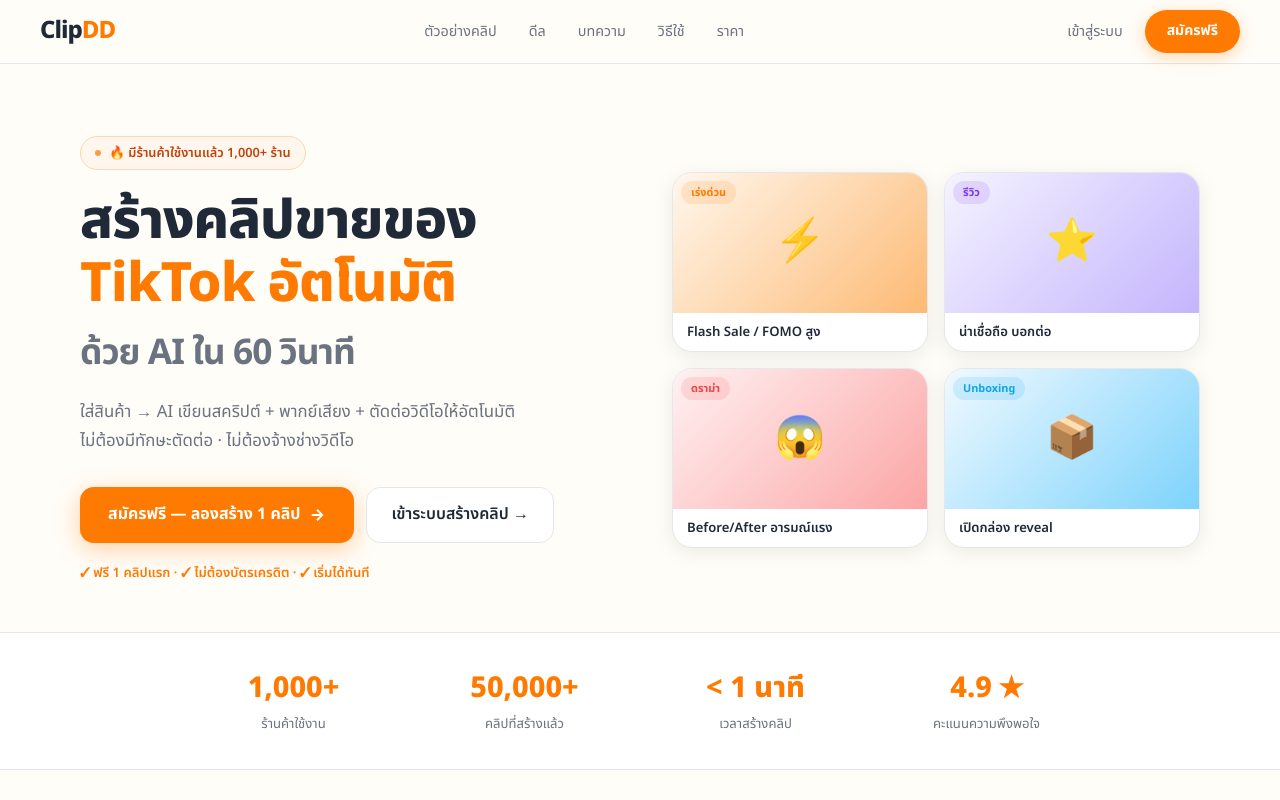
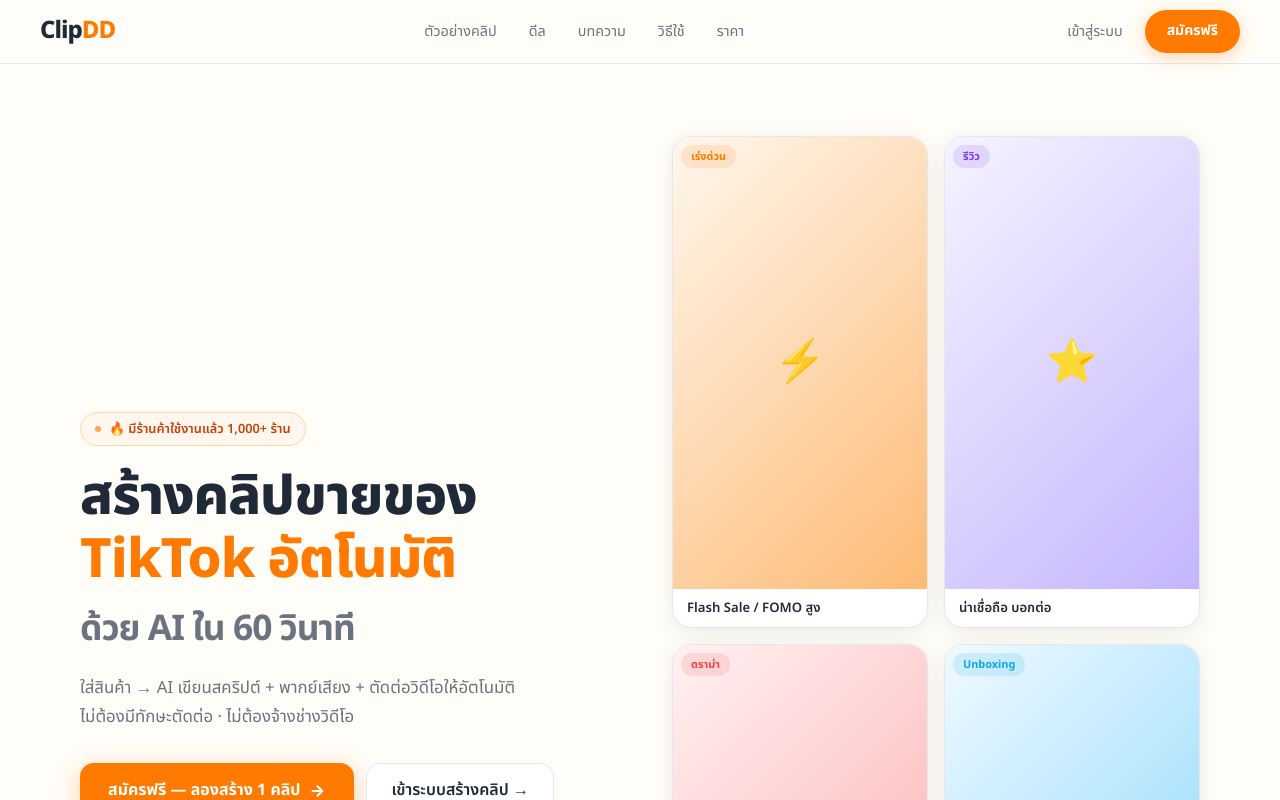
Before and after one commit to issamanx2307-droid/clipdd, a Next.js app in the folder frontend/: page / in a window 1280 px wide. Shown: the top 800 px of the page. Built offline with nearby package versions, Linux system fonts and the light colour scheme; no server answers.

Commit message:
Hero card thumb: aspect-ratio 9/16 to match TikTok video height

```diff
--- a/frontend/app/page.module.css
+++ b/frontend/app/page.module.css
@@ -147,7 +147,7 @@
 }
 .heroCard:hover { transform:translateY(-4px); box-shadow:0 8px 32px rgba(0,0,0,.12) }
 .heroCardThumb {
-  height: 140px;
+  aspect-ratio: 9 / 16;
   position: relative;
   overflow: hidden;
   cursor: pointer;
```
